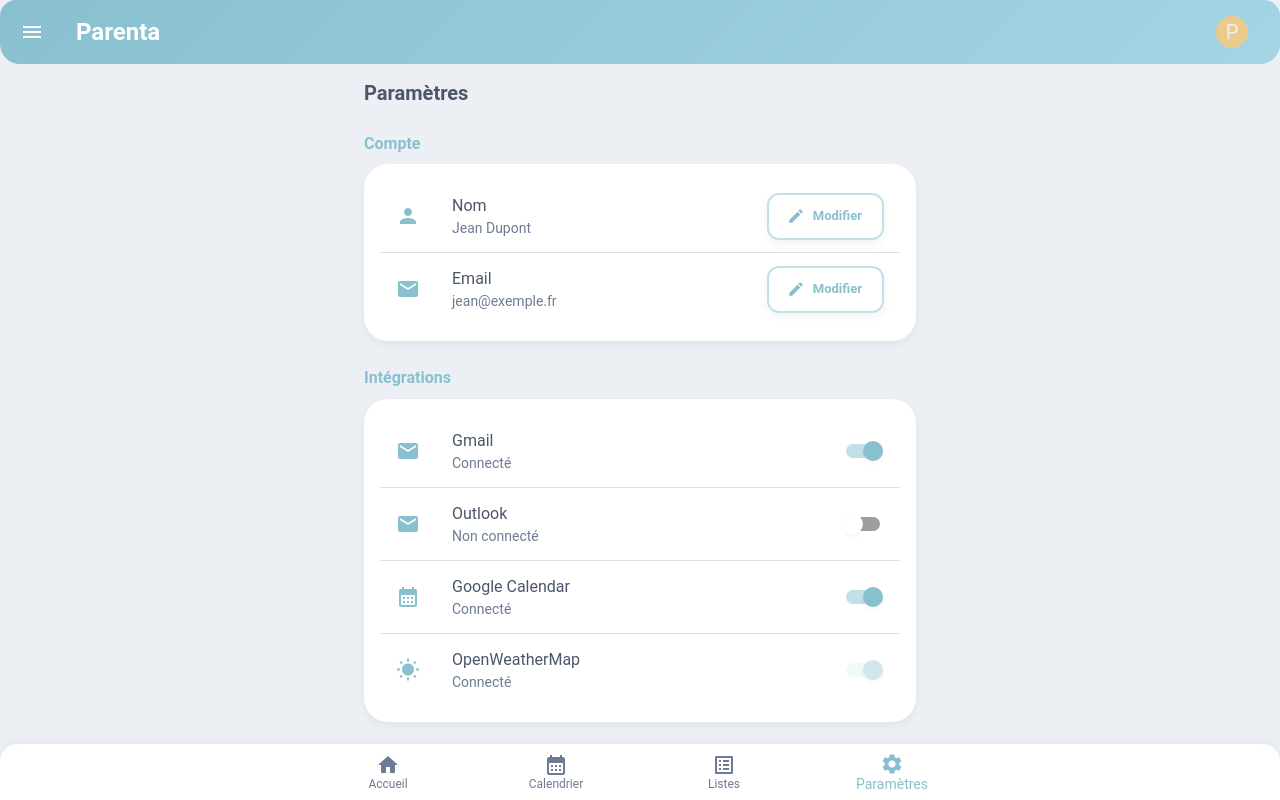
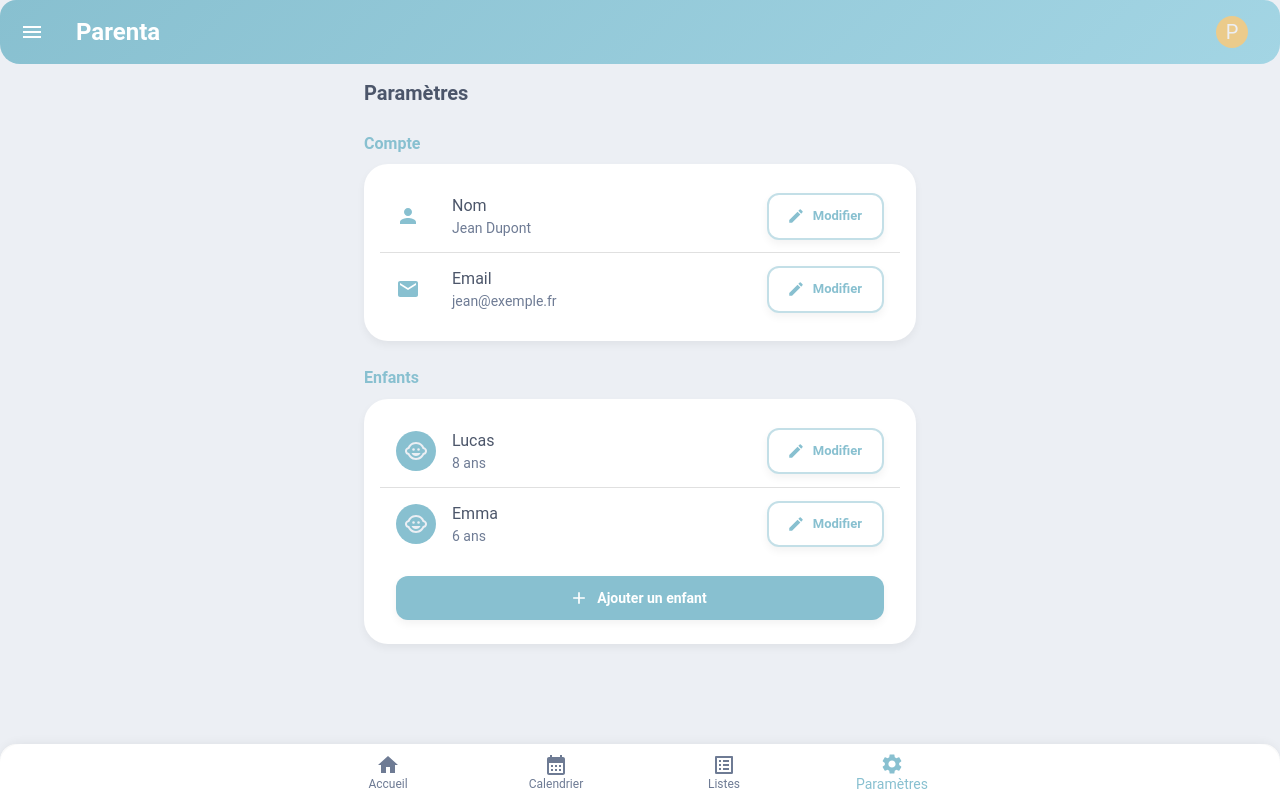
Before and after one commit to ahaulkory/parenta, a React (Create React App) app in the folder frontend/: page /settings in a window 1280 px wide. Shown: the top 800 px of the page. Built offline with nearby package versions, Linux system fonts and the light colour scheme.

Commit message:
Update Settings.js

```diff
--- a/frontend/src/pages/Settings.js
+++ b/frontend/src/pages/Settings.js
@@ -1,5 +1,11 @@
+// ✅ SETTINGS.JS complet, modulaire, connecté au backend avec API
+
 import React, { useState } from 'react';
-import { Box, Container, Typography, List, ListItem, ListItemText, ListItemIcon, Divider, Switch, Paper, Button, Avatar, ListItemAvatar } from '@mui/material';
+import {
+  Box, Container, Typography, List, ListItem, ListItemText, ListItemIcon,
+  Divider, Paper, Button, Avatar, ListItemAvatar, Dialog, DialogTitle,
+  DialogContent, DialogActions, TextField
+} from '@mui/material';
 import { styled } from '@mui/material/styles';
 import PersonIcon from '@mui/icons-material/Person';
 import EmailIcon from '@mui/icons-material/Email';
@@ -11,7 +17,6 @@ import EditIcon from '@mui/icons-material/Edit';
 
 const PageTitle = styled(Typography)(({ theme }) => ({
   fontWeight: 700,
-  color: theme.palette.text.primary,
   marginBottom: theme.spacing(3),
   marginTop: theme.spacing(2),
 }));
@@ -31,135 +36,94 @@ const SettingsCard = styled(Paper)(({ theme }) => ({
 }));
 
 const Settings = () => {
-  // États pour les intégrations
   const [integrations, setIntegrations] = useState({
-    gmail: true,
+    gmail: false,
     outlook: false,
-    googleCalendar: true,
+    googleCalendar: false,
   });
 
-  // Données de démonstration pour les enfants
   const [children, setChildren] = useState([
     { id: 1, name: 'Lucas', age: 8 },
     { id: 2, name: 'Emma', age: 6 },
   ]);
 
-  const handleIntegrationChange = (integration) => {
-    setIntegrations({
-      ...integrations,
-      [integration]: !integrations[integration],
-    });
+  const [editDialog, setEditDialog] = useState({ open: false, label: '', value: '', onSave: () => {} });
+
+  const openEditDialog = (label, currentValue, onSave) => {
+    setEditDialog({ open: true, label, value: currentValue, onSave });
+  };
+
+  const handleDialogSave = () => {
+    editDialog.onSave(editDialog.value);
+    setEditDialog({ ...editDialog, open: false });
+  };
+
+  const updateUserInfo = async (field, value) => {
+    try {
+      await fetch(`/api/user/${field}`, {
+        method: 'PATCH',
+        headers: { 'Content-Type': 'application/json' },
+        body: JSON.stringify({ [field]: value })
+      });
+    } catch (error) {
+      console.error(`Erreur mise à jour ${field}:`, error);
+    }
+  };
+
+  const addChild = async () => {
+    const newChild = { name: 'Nouvel enfant', age: 0 };
+    try {
+      const res = await fetch('/api/children', {
+        method: 'POST',
+        headers: { 'Content-Type': 'application/json' },
+        body: JSON.stringify(newChild)
+      });
+      const created = await res.json();
+      setChildren([...children, created]);
+    } catch (err) {
+      console.error('Erreur ajout enfant:', err);
+    }
+  };
+
+  const updateChild = async (childId, updatedData) => {
+    try {
+      await fetch(`/api/children/${childId}`, {
+        method: 'PUT',
+        headers: { 'Content-Type': 'application/json' },
+        body: JSON.stringify(updatedData)
+      });
+      setChildren(
+        children.map((c) => (c.id === childId ? { ...c, ...updatedData } : c))
+      );
+    } catch (err) {
+      console.error('Erreur mise à jour enfant:', err);
+    }
   };
 
   return (
     <Container maxWidth="sm">
-      <Box sx={{ flexGrow: 1, mb: 8, mt: 2 }}>
+      <Box sx={{ mb: 8, mt: 2 }}>
         <PageTitle variant="h5">Paramètres</PageTitle>
 
         <SectionTitle variant="h6">Compte</SectionTitle>
         <SettingsCard>
           <List disablePadding>
             <ListItem>
-              <ListItemIcon>
-                <PersonIcon color="primary" />
-              </ListItemIcon>
-              <ListItemText
-                primary="Nom"
-                secondary="Jean Dupont"
-              />
-              <Button
-                startIcon={<EditIcon />}
-                size="small"
-                variant="outlined"
-              >
+              <ListItemIcon><PersonIcon color="primary" /></ListItemIcon>
+              <ListItemText primary="Nom" secondary="Jean Dupont" />
+              <Button startIcon={<EditIcon />} size="small" variant="outlined"
+                onClick={() => openEditDialog('Nom', 'Jean Dupont', (val) => updateUserInfo('name', val))}>
                 Modifier
               </Button>
             </ListItem>
             <Divider component="li" />
             <ListItem>
-              <ListItemIcon>
-                <EmailIcon color="primary" />
-              </ListItemIcon>
-              <ListItemText
-                primary="Email"
-                secondary="jean@exemple.fr"
-              />
-              <Button
-                startIcon={<EditIcon />}
-                size="small"
-                variant="outlined"
-              >
+              <ListItemIcon><EmailIcon color="primary" /></ListItemIcon>
+              <ListItemText primary="Email" secondary="jean@exemple.fr" />
+              <Button startIcon={<EditIcon />} size="small" variant="outlined"
+                onClick={() => openEditDialog('Email', 'jean@exemple.fr', (val) => updateUserInfo('email', val))}>
                 Modifier
               </Button>
-            </ListItem>
-          </List>
-        </SettingsCard>
-
-        <SectionTitle variant="h6">Intégrations</SectionTitle>
-        <SettingsCard>
-          <List disablePadding>
-            <ListItem>
-              <ListItemIcon>
-                <EmailIcon color="primary" />
-              </ListItemIcon>
-              <ListItemText
-                primary="Gmail"
-                secondary={integrations.gmail ? "Connecté" : "Non connecté"}
-              />
-              <Switch
-                edge="end"
-                checked={integrations.gmail}
-                onChange={() => handleIntegrationChange('gmail')}
-                color="primary"
-              />
-            </ListItem>
-            <Divider component="li" />
-            <ListItem>
-              <ListItemIcon>
-                <EmailIcon color="primary" />
-              </ListItemIcon>
-              <ListItemText
-                primary="Outlook"
-                secondary={integrations.outlook ? "Connecté" : "Non connecté"}
-              />
-              <Switch
-                edge="end"
-                checked={integrations.outlook}
-                onChange={() => handleIntegrationChange('outlook')}
-                color="primary"
-              />
-            </ListItem>
-            <Divider component="li" />
-            <ListItem>
-              <ListItemIcon>
-                <CalendarMonthIcon color="primary" />
-              </ListItemIcon>
-              <ListItemText
-                primary="Google Calendar"
-                secondary={integrations.googleCalendar ? "Connecté" : "Non connecté"}
-              />
-              <Switch
-                edge="end"
-                checked={integrations.googleCalendar}
-                onChange={() => handleIntegrationChange('googleCalendar')}
-                color="primary"
-              />
-            </ListItem>
-            <Divider component="li" />
-            <ListItem>
-              <ListItemIcon>
-                <WbSunnyIcon color="primary" />
-              </ListItemIcon>
-              <ListItemText
-                primary="OpenWeatherMap"
-                secondary="Connecté"
-              />
-              <Switch
-                edge="end"
-                checked={true}
-                disabled
-                color="primary"
-              />
             </ListItem>
           </List>
         </SettingsCard>
@@ -171,19 +135,14 @@ const Settings = () => {
               <React.Fragment key={child.id}>
                 <ListItem>
                   <ListItemAvatar>
-                    <Avatar sx={{ bgcolor: 'primary.main' }}>
-                      <ChildCareIcon />
-                    </Avatar>
+                    <Avatar sx={{ bgcolor: 'primary.main' }}><ChildCareIcon /></Avatar>
                   </ListItemAvatar>
-                  <ListItemText
-                    primary={child.name}
-                    secondary={`${child.age} ans`}
-                  />
-                  <Button
-                    startIcon={<EditIcon />}
-                    size="small"
-                    variant="outlined"
-                  >
+                  <ListItemText primary={child.name} secondary={`${child.age} ans`} />
+                  <Button startIcon={<EditIcon />} size="small" variant="outlined"
+                    onClick={() => openEditDialog('Enfant', `${child.name},${child.age}`, (val) => {
+                      const [name, age] = val.split(',');
+                      updateChild(child.id, { name, age: parseInt(age) });
+                    })}>
                     Modifier
                   </Button>
                 </ListItem>
@@ -191,17 +150,29 @@ const Settings = () => {
               </React.Fragment>
             ))}
             <ListItem sx={{ mt: 1 }}>
-              <Button
-                startIcon={<AddIcon />}
-                variant="contained"
-                color="primary"
-                fullWidth
-              >
+              <Button startIcon={<AddIcon />} variant="contained" color="primary" fullWidth onClick={addChild}>
                 Ajouter un enfant
               </Button>
             </ListItem>
           </List>
         </SettingsCard>
+
+        <Dialog open={editDialog.open} onClose={() => setEditDialog({ ...editDialog, open: false })}>
+          <DialogTitle>Modifier {editDialog.label}</DialogTitle>
+          <DialogContent>
+            <TextField
+              fullWidth
+              autoFocus
+              label={editDialog.label}
+              value={editDialog.value}
+              onChange={(e) => setEditDialog({ ...editDialog, value: e.target.value })}
+            />
+          </DialogContent>
+          <DialogActions>
+            <Button onClick={() => setEditDialog({ ...editDialog, open: false })}>Annuler</Button>
+            <Button onClick={handleDialogSave} variant="contained">Enregistrer</Button>
+          </DialogActions>
+        </Dialog>
       </Box>
     </Container>
   );
```
